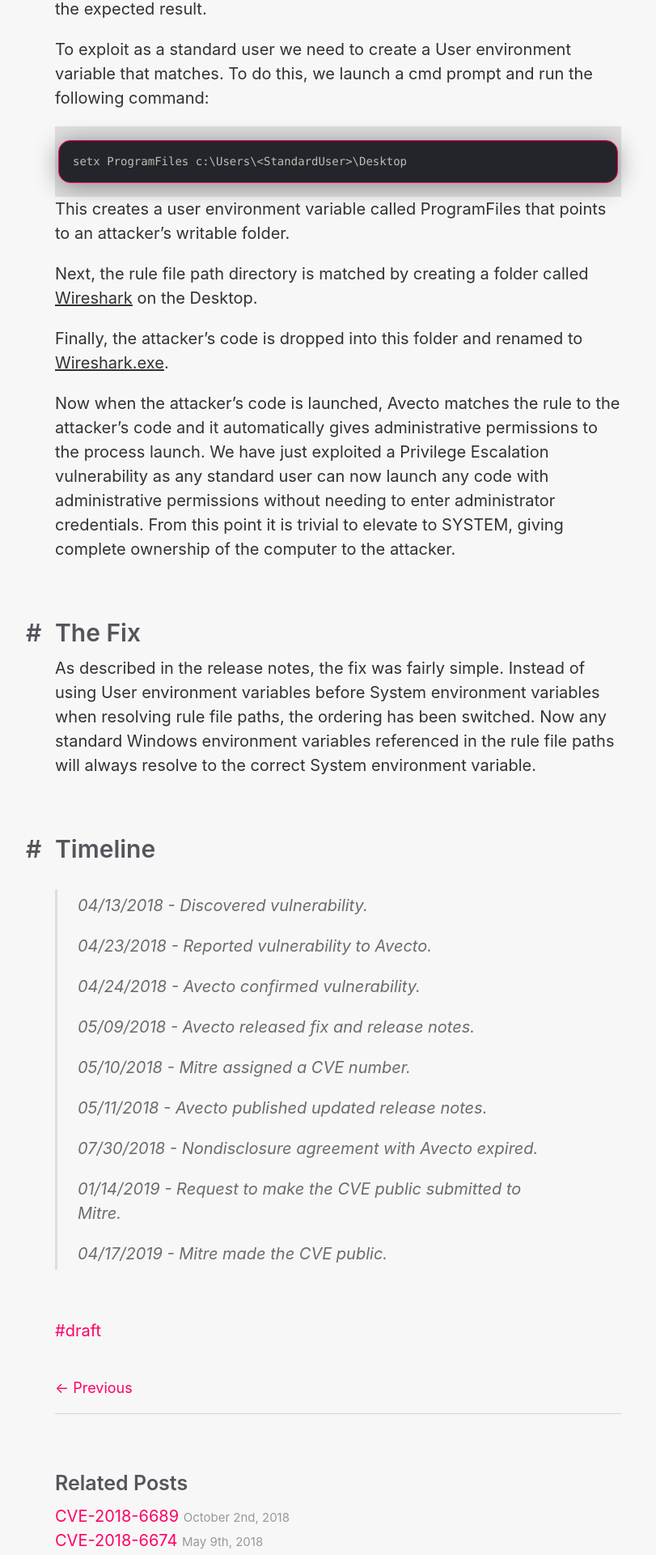
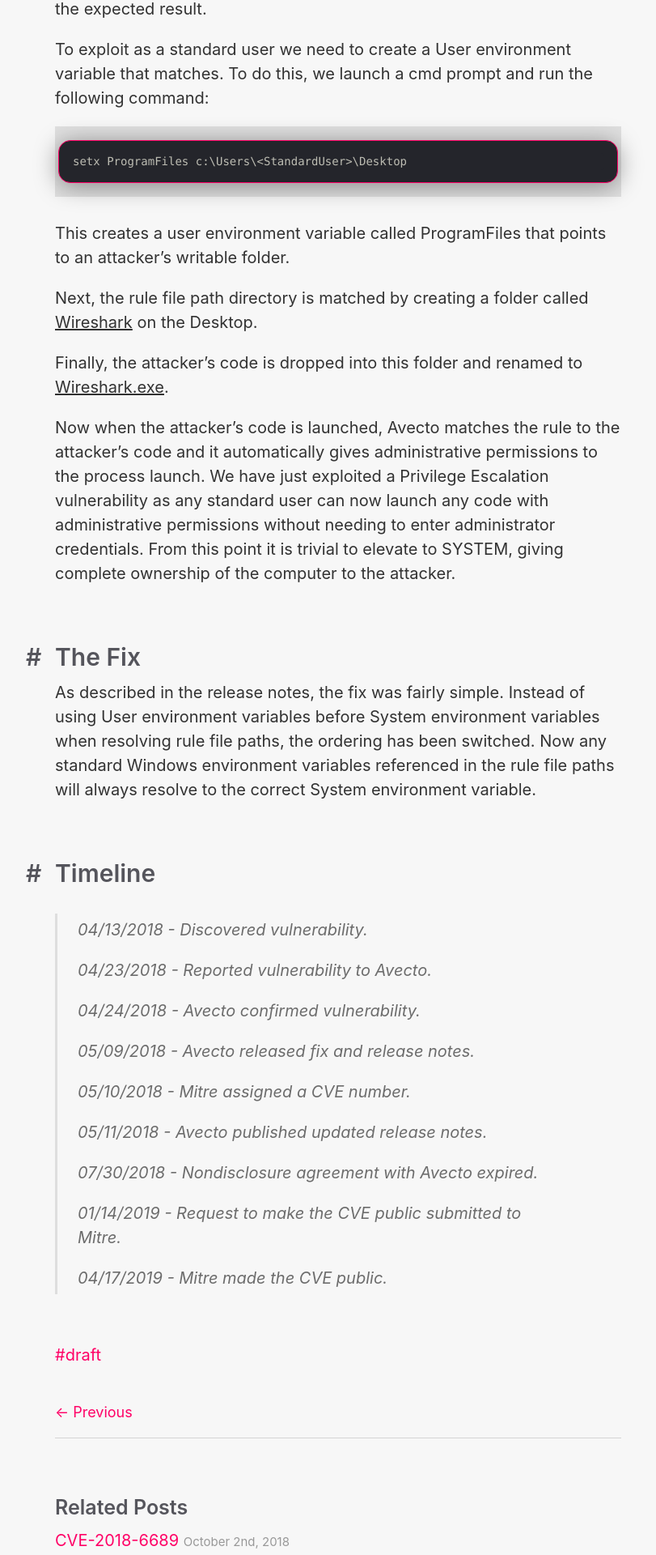
Before and after one commit to HackAndPwn/HackAndPwn.github.io, a Jekyll site: the page built from _posts/2019-04-17-cve-2018-10959.md, in a window 1280 px wide. Shown: the part 2516-4436 px from the top of the page at 81% size, without its empty margins (222-1033 px from the left). Built offline with Jekyll 4.4.1, drawn with Linux system fonts in a browser that asks for light colours.

Commit message:
add line spacing after code block

```diff
--- a/_posts/2019-04-17-cve-2018-10959.md
+++ b/_posts/2019-04-17-cve-2018-10959.md
@@ -57,7 +57,7 @@
 setx ProgramFiles c:\Users\<StandardUser>\Desktop
 ~~~~~~~~~~~~
 
-This creates a user environment variable called ProgramFiles that points to an attacker's writable folder.
+<br>This creates a user environment variable called ProgramFiles that points to an attacker's writable folder.
 
 Next, the rule file path directory is matched by creating a folder called <u>Wireshark</u> on the Desktop.
 
```
